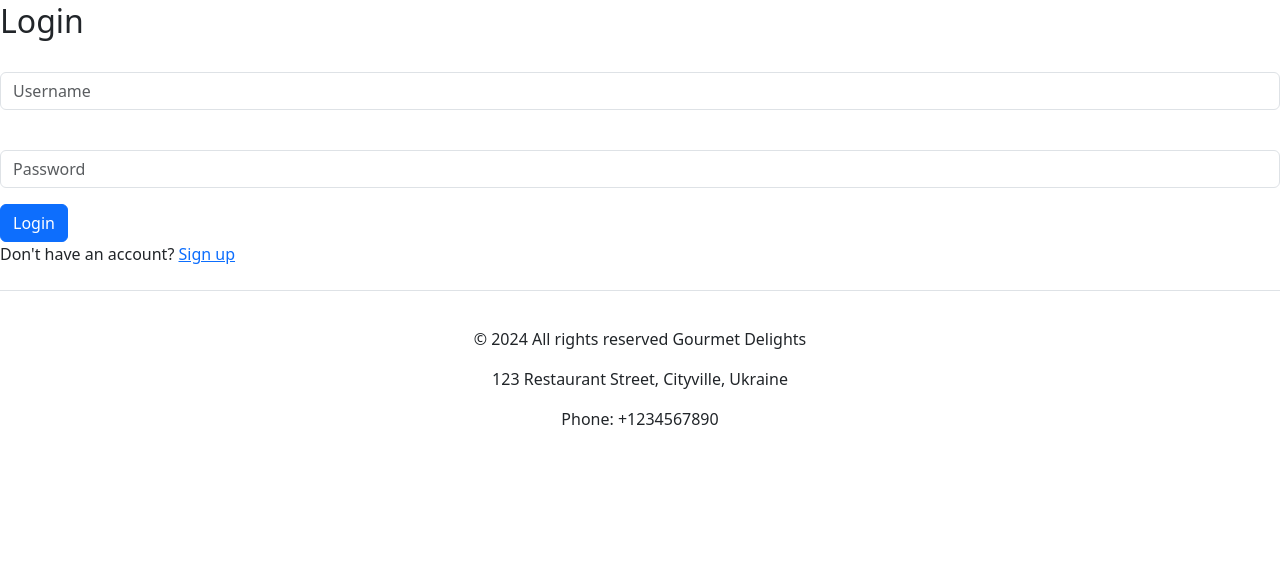
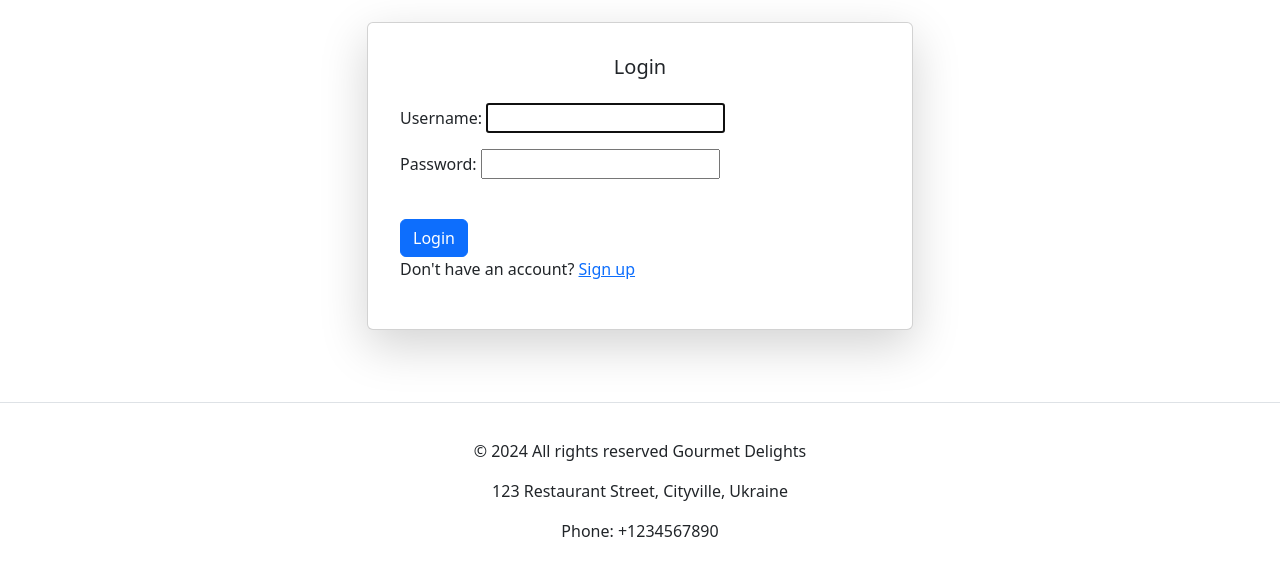
Before and after one commit to IlyA1536/Restaurant_app, a Django app: page /login/ in a window 1280 px wide. Shown: the part 164-740 px from the top of the page. Run offline with Django 5.2, Linux system fonts and the light colour scheme.

Commit message:
Update design in auth system.

```diff
--- a/templates/auth_system/login.html
+++ b/templates/auth_system/login.html
@@ -1,18 +1,21 @@
-{% extends "base.html" %}
+{% extends 'base.html' %}
+
 {% block content %}
-{% load i18n %}
-    <h2>{% trans "Login" %}</h2>
-    <form method="POST">
-        {% csrf_token %}
-        <div class="mb-3">
-            <label for="Username" class="form-label">{{ username }}</label>
-            <input type="text" class="form-control" id="Username" name="username" placeholder="Username" aria-describedby="basic-addon1">
+<div class="container">
+    <div class="row justify-content-center">
+        <div class="col-md-6">
+            <div class="card shadow-lg p-3 mb-5 bg-body rounded">
+                <div class="card-body">
+                    <h2 class="card-title text-center mb-4">Login</h2>
+                    <form method="post" enctype="multipart/form-data">
+                        {% csrf_token %}
+                        {{ form.as_p }}
+                        <button type="submit" class="btn btn-primary btn-block mt-4">Login</button>
+                    </form>
+                    <p>Don't have an account? <a href="{% url 'auth_system:register'%}">Sign up</a></p>
+                </div>
+            </div>
         </div>
-        <div class="mb-3">
-            <label for="exampleInputPassword1" class="form-label">{{ password }}</label>
-            <input type="password" class="form-control" name="password" placeholder="Password" id="exampleInputPassword1">
-        </div>
-        <button type="submit" class="btn btn-primary">{% trans "Login" %}</button>
-    </form>
-    <p>{% trans "Don't have an account" %}? <a href="{% url 'auth_system:register'%}">{% trans "Sign up" %}</a></p>
+    </div>
+</div>
 {% endblock %}
```
Also changed, not shown: templates/auth_system/register.html (+14 -6 lines).
